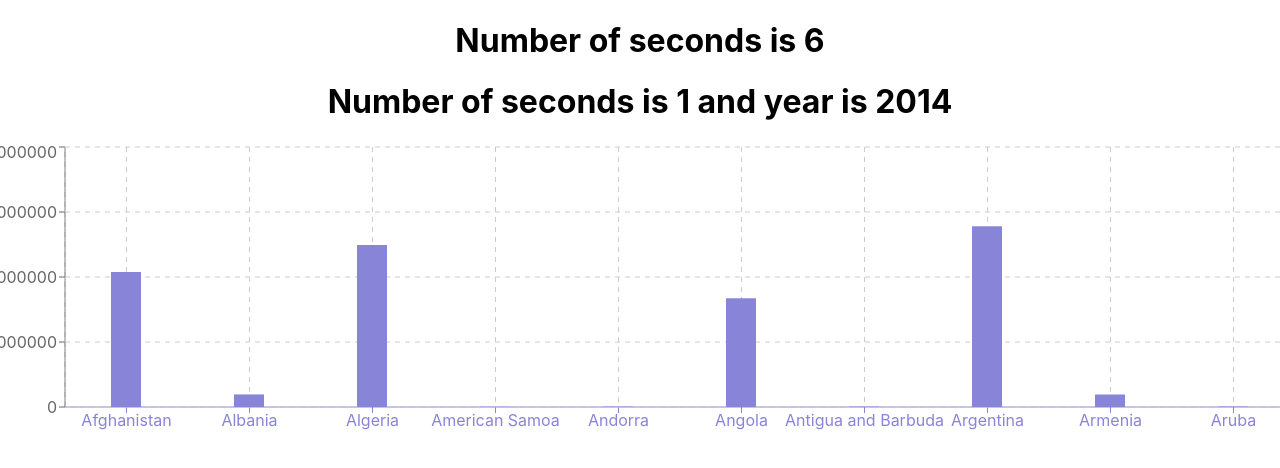
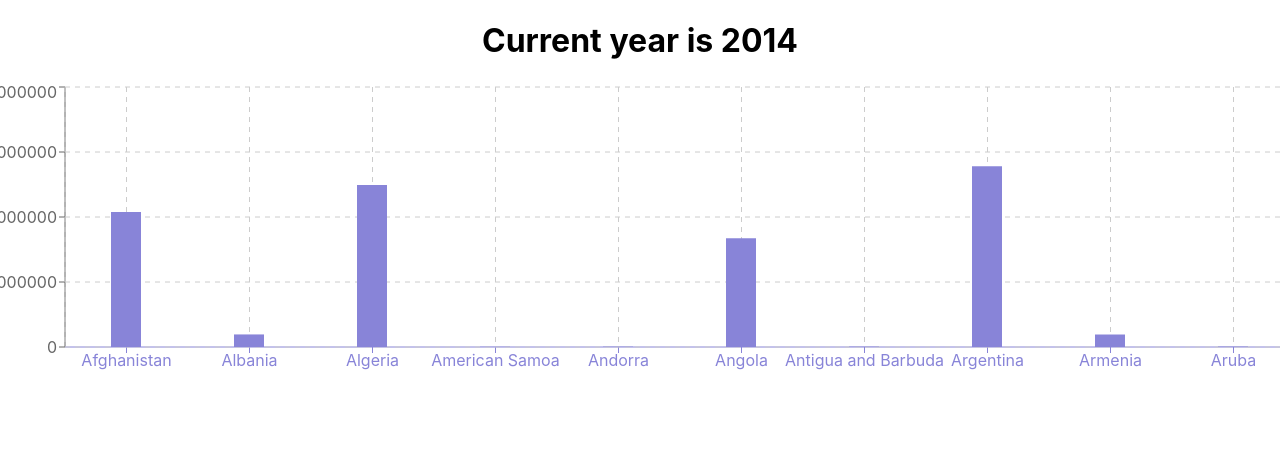
Before and after one commit to pratikjadhav718/World-population-Graph, a React (Create React App) app: page / in a window 1280 px wide. Shown: the top 468 px of the page. Built offline with nearby package versions, Linux system fonts and the light colour scheme.

Commit message:
changing components

```diff
--- a/src/App.js
+++ b/src/App.js
@@ -1,19 +1,17 @@
-import logo from './logo.svg';
 import './App.css';
 import { useEffect, useState } from 'react';
 import { DisplayData } from './components/DisplayData';
 
 function App() {
-  const [seconds, setSeconds] = useState(1);
+  // const [seconds, setSeconds] = useState(1);
 
-  useEffect(() => {
-    const timer = setInterval(() => { setSeconds(seconds + 1); }, 1000);               // clearing interval
-    return () => clearInterval(timer);
-  });
+  // useEffect(() => {
+  //   const timer = setInterval(() => { setSeconds(seconds + 1); }, 1000);               // clearing interval
+  //   return () => clearInterval(timer);
+  // });
 
   return (
     <div className="App">
-      <h1>Number of seconds is {seconds}</h1>
 
       <DisplayData />
     </div>
--- a/src/components/DisplayData.jsx
+++ b/src/components/DisplayData.jsx
@@ -3,7 +3,6 @@ import data from "./Data/test.json";
 import { GraphData } from './DisplayGraph';
 
 export const DisplayData = () => {
-    const [seconds, setSeconds] = useState(1);
     const [currYear, setCurrYear] = useState(1960);
     const [allData, setAllData] = useState(data.Data);
     const [datas, setDatas] = useState([]);
@@ -39,7 +38,7 @@ export const DisplayData = () => {
     });
     return (
         <div>
-            <h1>Number of seconds is {seconds} and year is {currYear}</h1>
+            <h1>Current year is {currYear}</h1>
 
             <GraphData arr={datas}/>
 
```
